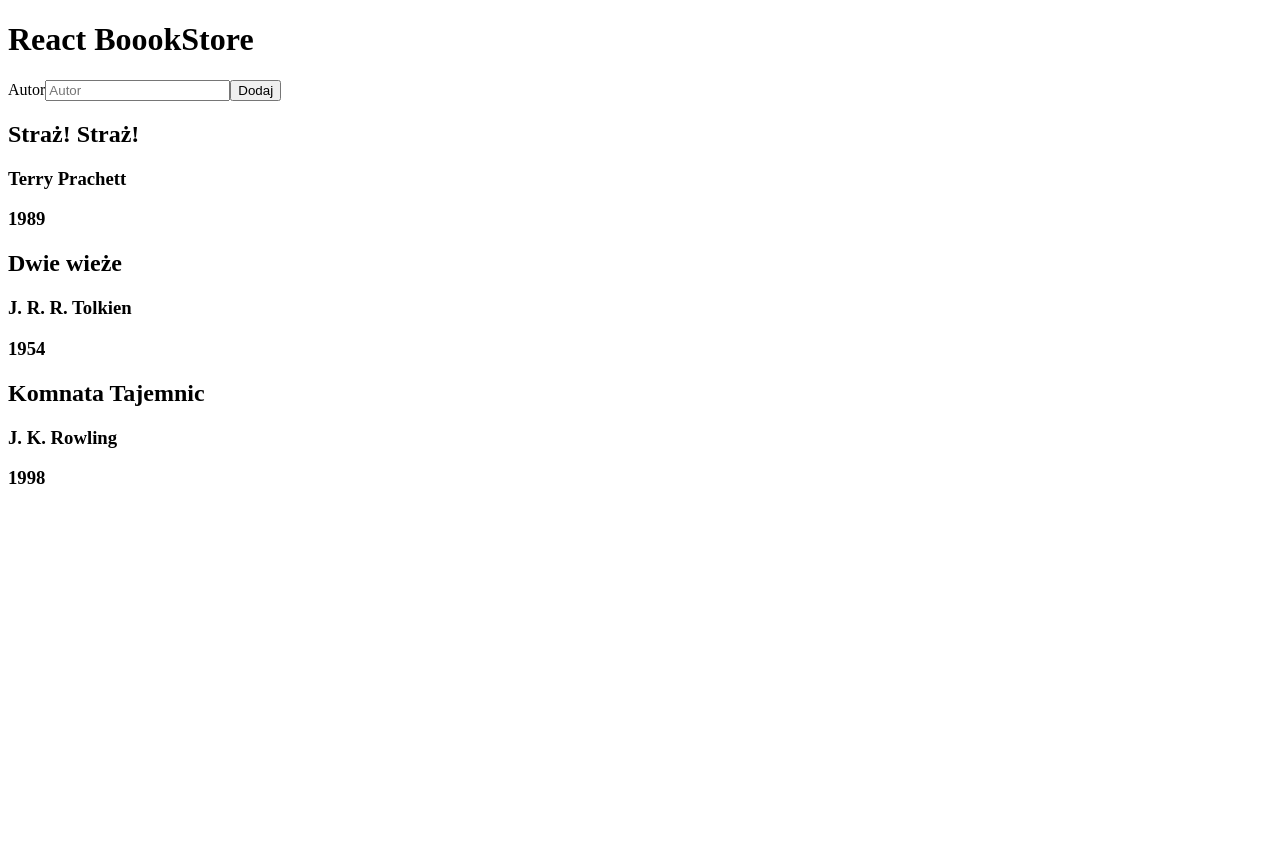
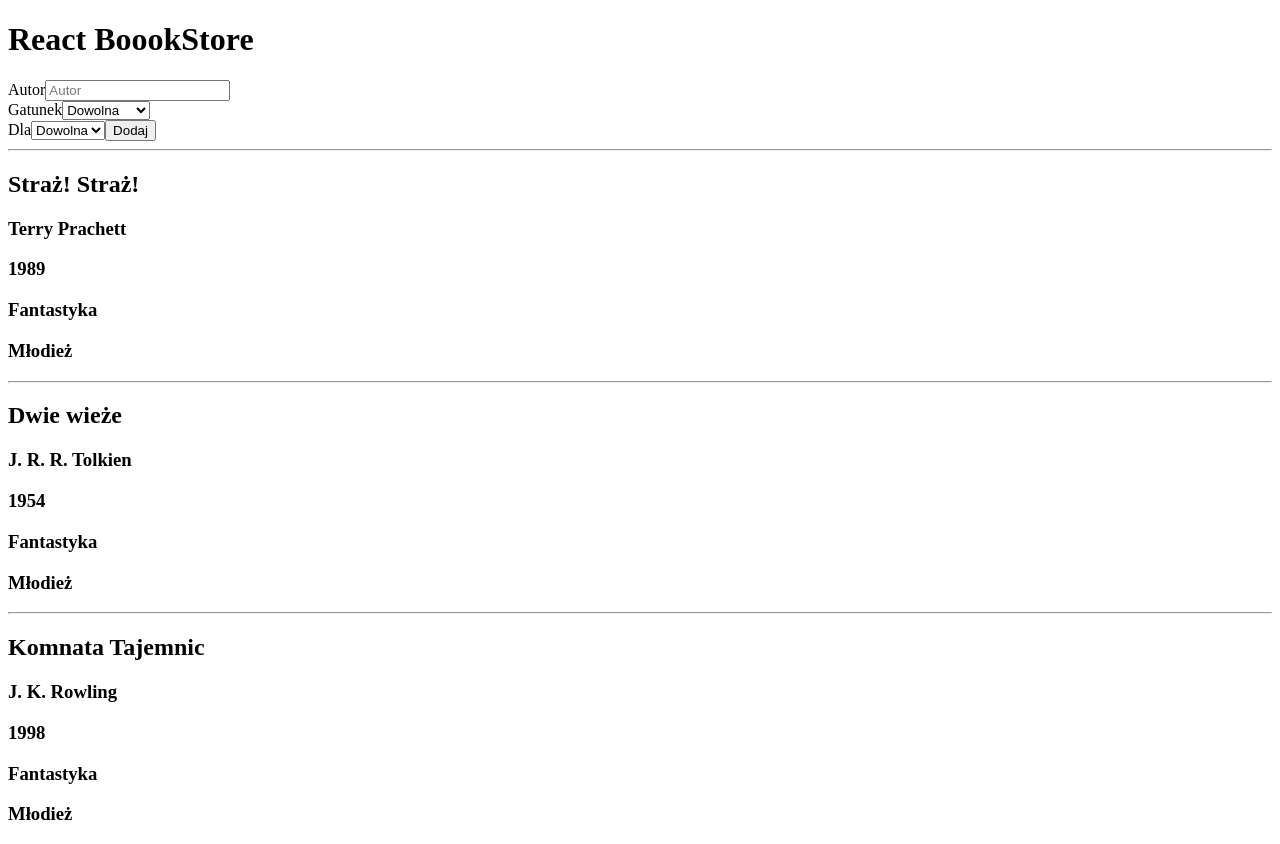
Before and after one commit to Alexbasisty/React_Redux-BookStore_udemy-course, a React (Vite) app: page / in a window 1280 px wide. Before the commit the page ends 800 px from the top, so only its background shows below. Built offline with nearby package versions, Linux system fonts and the light colour scheme.

Commit message:
next inputs

```diff
--- a/src/Add.jsx
+++ b/src/Add.jsx
@@ -2,6 +2,11 @@ import React, { useState } from "react";
 
 export const Add = () => {
   const [author, setAuthor] = useState("");
+  const [genre, setGenre] = useState("");
+  const [audience, setAudience] = useState("");
+
+  const genres = ["Fantastyka", "Horror", "Kryminał"];
+  const audiences = ["Dzieci", "Młodież", "Dorośli"];
 
   return (
     <div>
@@ -17,6 +22,40 @@ export const Add = () => {
             }}
           />
         </label>
+        <br />
+        <label htmlFor="genre">
+          Gatunek
+          <select
+            id="genre"
+            value={genre}
+            onBlur={(e) => setGenre(e.target.value)}
+            onChange={(e) => setGenre(e.target.value)}
+          >
+            <option>Dowolna</option>
+            {genres.map((genre, index) => (
+              <option key={index} value={genre}>
+                {genre}
+              </option>
+            ))}
+          </select>
+        </label>
+        <br />
+        <label htmlFor="audience">
+          Dla
+          <select
+            id="audience"
+            value={audience}
+            onBlur={(e) => setAudience(e.target.value)}
+            onChange={(e) => setAudience(e.target.value)}
+          >
+            <option>Dowolna</option>
+            {audiences.map((audience, index) => (
+              <option key={index} value={audience}>
+                {audience}
+              </option>
+            ))}
+          </select>
+        </label>
         <button>Dodaj</button>
       </form>
     </div>
--- a/src/App.jsx
+++ b/src/App.jsx
@@ -12,16 +12,22 @@ const App = () => {
         title="Straż! Straż!"
         author="Terry Prachett"
         publicationDate="1989"
+        genre="Fantastyka"
+        audience="Młodież"
       />
       <Book
         title="Dwie wieże"
         author="J. R. R. Tolkien"
         publicationDate="1954"
+        genre="Fantastyka"
+        audience="Młodież"
       />
       <Book
         title="Komnata Tajemnic"
         author="J. K. Rowling"
         publicationDate="1998"
+        genre="Fantastyka"
+        audience="Młodież"
       />
     </div>
   );
--- a/src/Book.jsx
+++ b/src/Book.jsx
@@ -1,11 +1,14 @@
 import React from "react";
 
-export const Book = ({ title, author, publicationDate }) => {
+export const Book = ({ title, author, publicationDate, genre, audience }) => {
   return (
     <div>
+      <hr />
       <h2>{title}</h2>
       <h3>{author}</h3>
       <h3>{publicationDate}</h3>
+      <h3>{genre}</h3>
+      <h3>{audience}</h3>
     </div>
   );
 };
```
Also changed, not shown: src/useDropdown.jsx (added).
